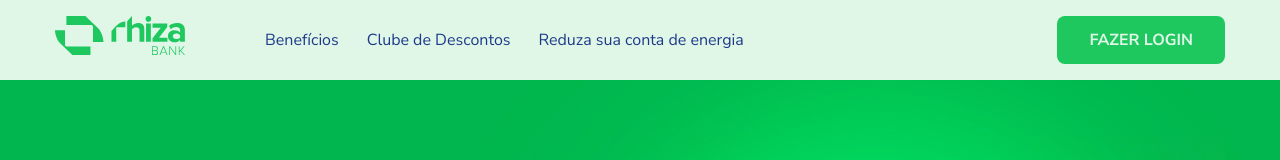
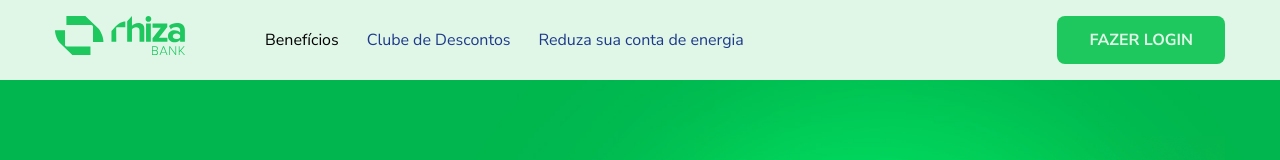
Before and after one commit to rafaverde/rhizaBank-lp, a Next.js app: page / in a window 1280 px wide. Shown: the top 160 px of the page. Built offline with nearby package versions, Linux system fonts and the light colour scheme.

Commit message:
Sticky header only on desktop.

```diff
--- a/src/components/header.tsx
+++ b/src/components/header.tsx
@@ -1,12 +1,21 @@
+"use client"
+
 import rhizaLogo from "@/assets/rhiza-bank-logo.svg"
 import Image from "next/image"
 import { MenuItem } from "./menu-item"
 import Link from "next/link"
 
 export function Header() {
+  const handleScroll = (anchorId: string) => {
+    const anchorElement = document.getElementById(anchorId)
+    if (anchorElement) {
+      anchorElement.scrollIntoView({ behavior: "smooth" })
+    }
+  }
+
   return (
-    <header className="top-0 z-50 sticky flex items-center bg-rhiza-green-100 w-full h-20">
-      <h1 className="sr-only">
+    <header className="lg:top-0 z-50 lg:sticky flex items-center bg-rhiza-green-100 w-full h-20">
+      <h1 id="top" className="sr-only">
         Rhiza Bank - Um banco que redefine a economia compartilhada.
       </h1>
       <div className="flex justify-between lg:m-auto px-4 xl:p-0 w-full max-w-[1170px]">
@@ -20,7 +29,9 @@ export function Header() {
           className="lg:flex flex-1 items-center hidden ml-20"
         >
           <ul className="flex items-center gap-7">
-            <MenuItem label="Benefícios" to="#beneficios" />
+            <button onClick={() => handleScroll("beneficios")}>
+              Benefícios
+            </button>
             <MenuItem
               label="Clube de Descontos"
               to="https://clubecerto.com.br/hotsite/?utm_cc=acessodireto&ent=rhizaedutech"
```
